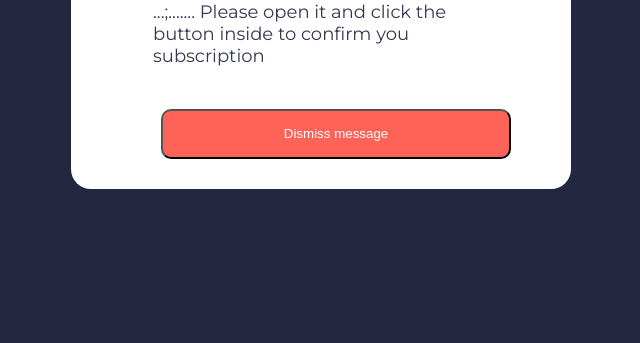
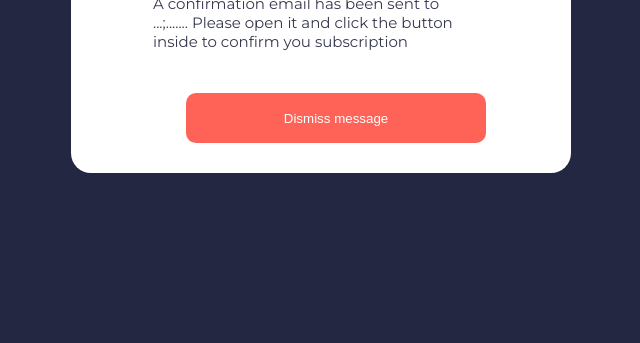
Before and after one commit to 007khun159/FM_Sign_Regis_page, a plain HTML site: page newsletter-sign-up-with-success-message-main/subscribe.html in a window 1280 px wide. Shown: the part 457-800 px from the top of the page, without its empty margins (319-959 px from the left). Drawn offline with Linux system fonts and the light colour scheme.

Commit message:
update _font

```diff
--- a/newsletter-sign-up-with-success-message-main/subscrib.css
+++ b/newsletter-sign-up-with-success-message-main/subscrib.css
@@ -69,10 +69,11 @@ body{
 
 
 .detail-component p{
-    max-width: 350px;
+    max-width: 300px;
     padding-bottom:2rem ;
     color: hsl(235, 18%, 26%);
     font-weight: 400;
+    font-size: 15px;
 
 
 
@@ -93,9 +94,12 @@ body{
 }
 
 
+/*ทำปุ่มเป็นหลัก*/
+
 .button2{
-    width: 350px;
+    border: 350px;
     height: 50px;
+    width: 300px;
     background-color:  hsl(4, 100%, 67%);
     cursor: pointer;
     border-radius: 10px;
```
